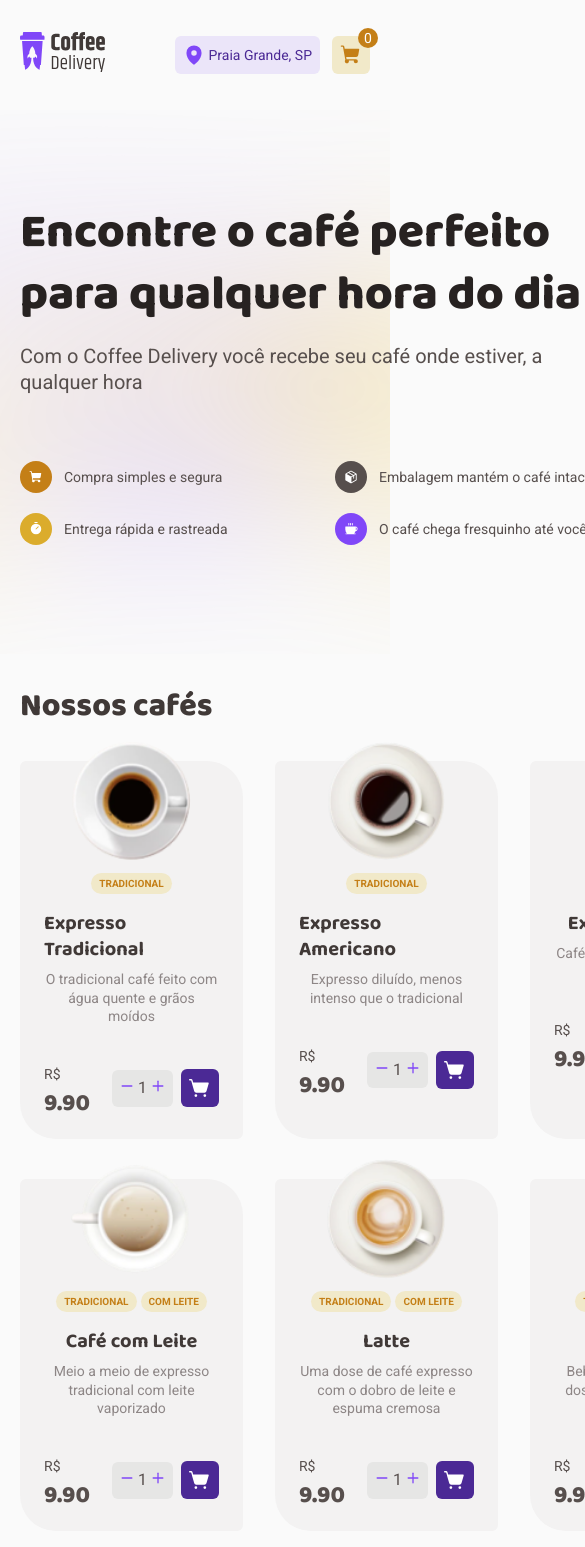
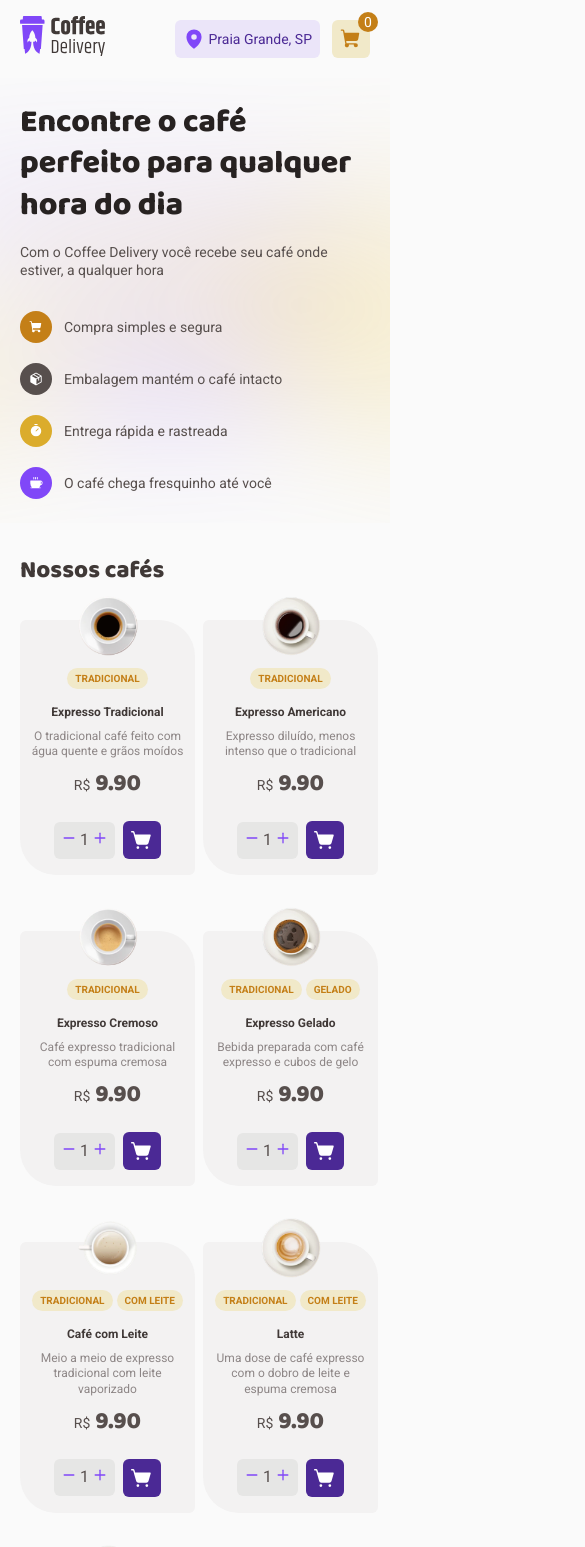
Before and after one commit to ewertonbn/coffee-delivery, a React (Vite) app: page / in a window 390 px wide. Shown: the top 1547 px of the page, 585 px wide, since content can reach past the window. Built offline with nearby package versions, Linux system fonts and the light colour scheme.

Commit message:
feat: layout responsive

```diff
--- a/package.json
+++ b/package.json
@@ -11,7 +11,6 @@
   },
   "dependencies": {
     "@hookform/resolvers": "^3.6.0",
-    "immer": "^10.1.1",
     "phosphor-react": "^1.4.1",
     "react": "^18.2.0",
     "react-dom": "^18.2.0",
--- a/src/components/Card/styled.ts
+++ b/src/components/Card/styled.ts
@@ -5,27 +5,46 @@ import { mixins } from '../../styles/mixins'
 export const CardBox = styled.div`
   background: ${(props) => props.theme.colors['base-card']};
   border-radius: 0.375rem 2.25rem 0.375rem 2.25rem;
-  padding: 1.25rem 1.5rem;
+  padding: 1rem 0.5rem;
   display: flex;
   flex-direction: column;
   align-items: center;
 
+  @media (min-width: 768px) {
+    padding: 1.25rem 1.5rem;
+  }
+
   img {
     margin-top: -2.5rem;
-    width: 7.5rem;
-    height: 7.5rem;
+    width: 3.75rem;
+    height: 3.75rem;
+
+    @media (min-width: 1024px) {
+      width: 7.5rem;
+      height: 7.5rem;
+    }
   }
 
   h3 {
-    ${mixins.fonts.titleS}
+    ${mixins.fonts.textXS}
     color: ${(props) => props.theme.colors['base-subtitle']};
     margin-bottom: 0.5rem;
+    text-align: center;
+
+    @media (min-width: 768px) {
+      ${mixins.fonts.titleS}
+    }
   }
 
   p {
-    ${mixins.fonts.textS}
+    ${mixins.fonts.textXS}
+    font-weight: normal;
     text-align: center;
     color: ${(props) => props.theme.colors['base-label']};
+
+    @media (min-width: 768px) {
+      ${mixins.fonts.textS}
+    }
   }
 `
 
@@ -59,11 +78,17 @@ export const Price = styled.strong`
 
 export const Footer = styled.div`
   width: 100%;
-  margin-top: 2rem;
+  margin-top: 0.5rem;
   display: flex;
   align-items: center;
   justify-content: space-between;
+  flex-direction: column;
   gap: 1.375rem;
+
+  @media (min-width: 1024px) {
+    flex-direction: row;
+    margin-top: 2rem;
+  }
 
   & > div {
     display: flex;
--- a/src/components/Header/styles.ts
+++ b/src/components/Header/styles.ts
@@ -4,11 +4,15 @@ import styled from 'styled-components'
 import { mixins } from '../../styles/mixins'
 
 export const Container = styled.header`
-  padding: 2rem 0;
+  padding: 1rem 0;
   position: sticky;
   top: 0;
   z-index: 10;
   background: ${(props) => props.theme.colors.background};
+
+  @media (min-width: 768px) {
+    padding: 2rem 0;
+  }
 
   & > div {
     max-width: 72.5rem;
--- a/src/pages/Cart/styles.ts
+++ b/src/pages/Cart/styles.ts
@@ -7,10 +7,17 @@ export const Container = styled.main`
   margin: 2.5rem auto;
   padding: 0 1.25rem;
   display: flex;
+  flex-wrap: wrap;
   gap: 2rem;
 `
 
 export const InfoContainer = styled.div`
+  width: 100%;
+
+  @media (min-width: 768px) {
+    width: auto;
+  }
+
   h2 {
     ${mixins.fonts.titleXS}
     color: ${(props) => props.theme.colors['base-subtitle']};
@@ -25,9 +32,12 @@ export const DefaultContainer = styled.div`
 
 export const AddressContainer = styled(DefaultContainer)`
   width: 100%;
-  min-width: 40rem;
   margin-bottom: 0.75rem;
   border-radius: 6px;
+
+  @media (min-width: 768px) {
+    min-width: 40rem;
+  }
 `
 
 export const Heading = styled.div`
@@ -53,14 +63,20 @@ export const AddressHeading = styled(Heading)`
 `
 
 export const AddressForm = styled.div`
+  display: flex;
+  flex-direction: column;
+  gap: 1rem;
+
+  @media (min-width: 768px) {
     display: grid;
+    grid-gap: 16px 12px;
     grid-template-areas:
       'cep . .'
       'street street street'
       'number fullAddress fullAddress'
       'neighborhood city state';
     grid-template-columns: 200px 1fr 60px;
-  grid-gap: 16px 12px;
+  }
 `
 
 export const PaymentContainer = styled(DefaultContainer)`
@@ -77,7 +93,12 @@ export const PaymentOptions = styled.div`
   & > div {
     display: flex;
     align-items: center;
+    flex-wrap: wrap;
     gap: 0.75rem;
+
+    @media (min-width: 768px) {
+      flex-wrap: nowrap;
+    }
   }
 `
 
@@ -90,8 +111,11 @@ export const PaymentErrorMessage = styled.p`
 
 export const CartTotal = styled(DefaultContainer)`
   width: 100%;
+  border-radius: 6px 44px 6px 44px;
+
+  @media (min-width: 768px) {
     min-width: 28rem;
-  border-radius: 6px 44px 6px 44px;
+  }
 `
 
 export const Empty = styled.div`
@@ -122,7 +146,12 @@ export const CoffeeList = styled.div`
 
   &::-webkit-scrollbar {
     width: 5px;
+    height: 5px;
     border-radius: 5px;
+
+    @media (min-width: 768px) {
+      height: auto;
+    }
   }
 
   &::-webkit-scrollbar-track {
--- a/src/pages/Home/styles.ts
+++ b/src/pages/Home/styles.ts
@@ -3,8 +3,13 @@ import styled from 'styled-components'
 import { mixins } from '../../styles/mixins'
 
 export const HeroSection = styled.section`
+  padding: 1.5rem 0;
+  position: relative;
+  overflow: hidden;
+
+  @media (min-width: 768px) {
     padding: 5.75rem 0;
-  position: relative;
+  }
 
   img#hero-bg {
     position: absolute;
@@ -18,33 +23,57 @@ export const HeroSection = styled.section`
   }
 `
 
-export const HeroContainer = styled.section`
+export const HeroContainer = styled.div`
   max-width: 72.5rem;
   margin: 0 auto;
   padding: 0 1.25rem;
   display: grid;
+  gap: 2rem;
+
+  @media (min-width: 768px) {
     grid-template-columns: 36.875rem 1fr;
     gap: 3.5rem;
+  }
+
+  & > img {
+    display: none;
+
+    @media (min-width: 768px) {
+      display: block;
+    }
+  }
 `
 
 export const HeroContent = styled.div`
   h1 {
     margin-bottom: 1rem;
     color: ${(props) => props.theme.colors['base-title']};
+    ${mixins.fonts.titleL}
+
+    @media (min-width: 768px) {
       ${mixins.fonts.titleXL}
+    }
   }
 
   & > p {
+    ${mixins.fonts.textS}
+
+    @media (min-width: 768px) {
       ${mixins.fonts.textL}
+    }
   }
 `
 
 export const HeroList = styled.ul`
-  margin-top: 4.125rem;
+  margin-top: 2rem;
   display: grid;
-  grid-template-columns: repeat(2, 1fr);
   row-gap: 1.25rem;
   column-gap: 2.5rem;
+
+  @media (min-width: 768px) {
+    grid-template-columns: repeat(2, 1fr);
+    margin-top: 4.125rem;
+  }
 `
 
 const VARIANT_COLORS = {
@@ -88,15 +117,29 @@ export const CoffeeList = styled.section`
   padding: 2rem 1.25rem 9.8125rem;
 
   h2 {
+    ${mixins.fonts.titleM}
+    color: ${(props) => props.theme.colors['base-subtitle']};
+
+    @media (min-width: 768px) {
       ${mixins.fonts.titleL}
-    color: ${(props) => props.theme.colors['base-subtitle']};
+    }
   }
 
   & > div {
     margin-top: 2.125rem;
     display: grid;
-    grid-template-columns: repeat(4, 1fr);
+    grid-template-columns: 50% 50%;
+    row-gap: 3.5rem;
+    column-gap: 0.5rem;
+
+    @media (min-width: 768px) {
+      grid-template-columns: repeat(3, 1fr);
       row-gap: 2.5rem;
       column-gap: 2rem;
     }
+
+    @media (min-width: 1024px) {
+      grid-template-columns: repeat(4, 1fr);
+    }
+  }
 `
--- a/src/pages/Success/styles.ts
+++ b/src/pages/Success/styles.ts
@@ -7,7 +7,20 @@ export const Container = styled.main`
   margin: 5rem auto;
   padding: 0 1.25rem;
   display: flex;
-  gap: 6.375rem;
+  flex-wrap: wrap;
+
+  @media (min-width: 768px) {
+    flex-wrap: nowrap;
+    gap: 6.375rem;
+  }
+
+  & > img {
+    display: none;
+
+    @media (min-width: 1024px) {
+      display: block;
+    }
+  }
 `
 
 export const Content = styled.div`
@@ -18,7 +31,12 @@ export const Content = styled.div`
   }
 
   p {
-    ${mixins.fonts.textL}
+    ${mixins.fonts.textXS}
+    font-weight: normal;
+
+    @media (min-width: 768px) {
+      ${mixins.fonts.textL}
+    }
   }
 `
 
@@ -34,12 +52,16 @@ export const Box = styled.div`
 `
 
 export const BoxContent = styled.div`
-  padding: 2.5rem;
+  padding: 1rem;
   border-radius: 6px 36px;
   background: ${(props) => props.theme.colors.background};
   display: flex;
   flex-direction: column;
   gap: 2rem;
+
+  @media (min-width: 768px) {
+    padding: 2.5rem;
+  }
 
   & > div {
     display: flex;
@@ -47,8 +69,16 @@ export const BoxContent = styled.div`
     gap: 0.75rem;
 
     svg {
-      padding: 0.5rem;
+      padding: 0.25rem;
       border-radius: 100%;
+      max-width: 20px;
+      max-height: 20px;
+
+      @media (min-width: 768px) {
+        padding: 0.5rem;
+        max-width: none;
+        max-height: none;
+      }
     }
 
     ul {
```
Also changed, not shown: 1 other file (tests, documents, lock files or other folders). Lines whose indentation alone changed are shown as unchanged.
